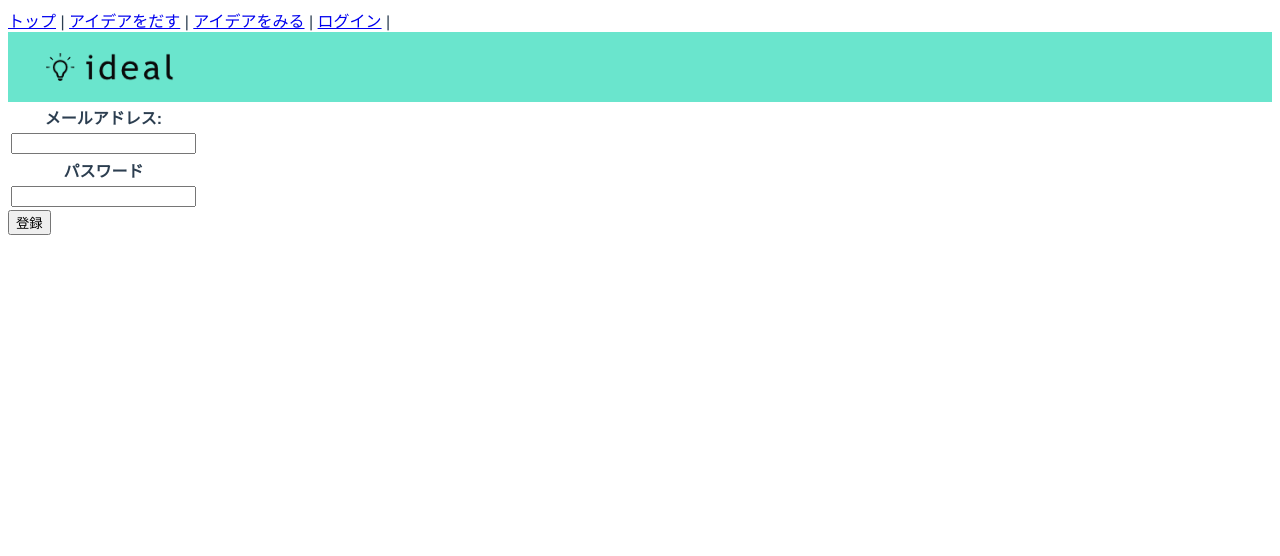
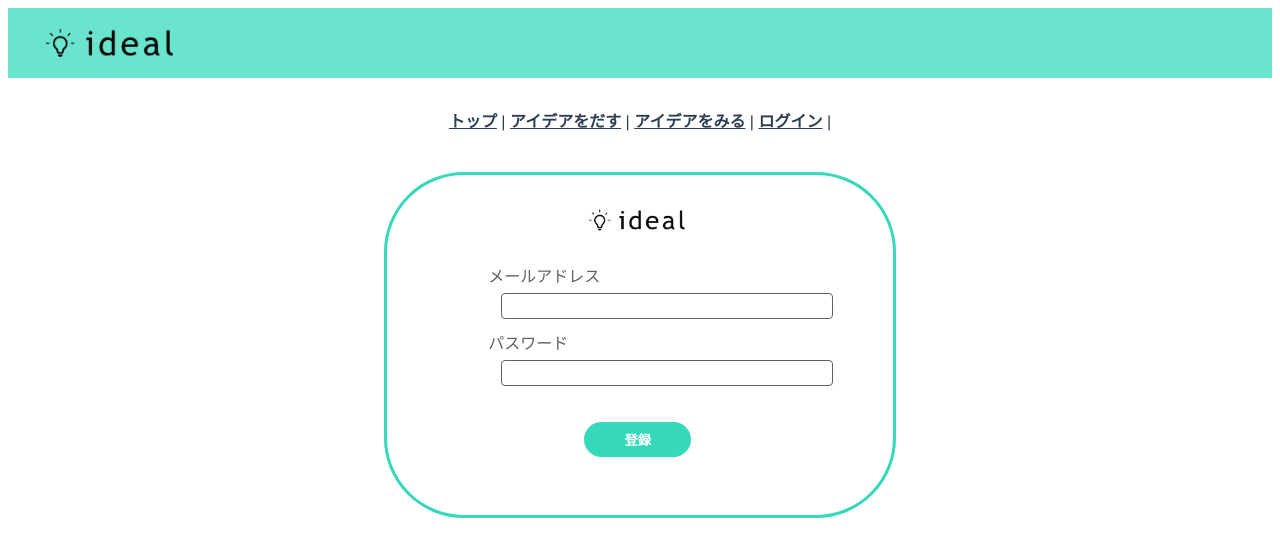
Before and after one commit to sisosyunya/ideal, a Vue app: page /signup in a window 1280 px wide. Shown: the top 556 px of the page. Built offline with nearby package versions, Linux system fonts and the light colour scheme.

Commit message:
サインアップ画面が完成しました

```diff
--- a/src/views/Login.vue
+++ b/src/views/Login.vue
@@ -45,7 +45,7 @@
     </div>
 
     <div>
-      <router-link to="/Signup" class="signup">新規登録</router-link>
+      <router-link to="/Signup" class="signupbtn">新規登録</router-link>
     </div>
     <div class="logout">
       <button v-on:click="log_out">ログアウト</button>
@@ -190,7 +190,7 @@ input.password {
 .googleButton {
   height: 30px;
 }
-.signup {
+.signupbtn {
   padding: 8px 40px;
   margin-top: 25px;
   margin-bottom: 100px;
--- a/src/views/Signup.vue
+++ b/src/views/Signup.vue
@@ -1,28 +1,38 @@
-
 <template>
-  <router-link to="/">トップ</router-link> |
-  <router-link to="/post">アイデアをだす</router-link> |
-  <router-link to="/home">アイデアをみる</router-link> |
-  <router-link to="/login">ログイン</router-link> |
   <div class="atama">
     <img class="icon" src="../assets/icon.png" />
   </div>
-  <div class="sign">
-    <table>
+  <div id="nav">
+    <router-link to="/">トップ</router-link> |
+    <router-link to="/post">アイデアをだす</router-link> |
+    <router-link to="/home">アイデアをみる</router-link> |
+    <router-link to="/login">ログイン</router-link> |
+  </div>
+
+  <div class="signup">
+    <div class="iconArea">
+      <img class="icon2" src="../assets/icon.png" />
+    </div>
+
+    <div class="mailArea">
+      <p>メールアドレス</p>
       <tr>
-        <th>メールアドレス:</th>
+        <td>
+          <input class="email" type="email" v-model="email" />
+        </td>
       </tr>
+    </div>
+
+    <div class="passwordArea">
+      <p>パスワード</p>
       <tr>
-        <td><input type="email" v-model="email" /></td>
+        <td>
+          <input class="password" type="password" v-model="password" />
+        </td>
       </tr>
-      <tr>
-        <th>パスワード</th>
-      </tr>
-      <td>
-        <input type="password" v-model="password" />
-      </td>
-    </table>
-    <button v-on:click="doSignup">登録</button>
+    </div>
+
+    <button class="btn" v-on:click="doSignup">登録</button>
   </div>
 </template>
 <script>
@@ -35,7 +45,7 @@ export default {
         .then(() => {
           alert("登録完了");
         })
-        .catch(function (error) {
+        .catch(function(error) {
           //失敗の処理
           var errorCode = error.code;
           var errorMessage = error.message;
@@ -48,5 +58,62 @@ export default {
 };
 </script>
 
-<style lang="scss" scoped>
+<style coped>
+.signup {
+  width: 40%;
+  height: 340px;
+  border: solid;
+  border-color: #36d9ba;
+  border-radius: 80px;
+  margin-right: auto;
+  margin-left: auto;
+  margin-top: 10px;
+  margin-bottom: 50px;
+}
+.iconArea {
+  height: 53px;
+  margin-left: 40%;
+  margin-top: 30px;
+  margin-bottom: 2px;
+}
+.icon2 {
+  height: 30px;
+}
+p {
+  font-weight: 550;
+  font-size: 16px;
+  color: #606060;
+  margin-left: 20%;
+  margin-top: 5px;
+  margin-bottom: 5px;
+}
+input {
+  border: 1px solid #606060;
+  border-color: #606060;
+  border-radius: 4px;
+  margin-left: 34%;
+  margin-bottom: 5px;
+}
+input.email {
+  padding: 5px 10px;
+  font-size: 12px;
+  width: 310px;
+}
+input.password {
+  padding: 5px 10px;
+  font-size: 12px;
+  width: 310px;
+}
+.btn {
+  padding: 8px 40px;
+  margin-left: 39%;
+  margin-top: 30px;
+  margin-bottom: 20px;
+  border-radius: 30px;
+  font-weight: 600;
+  color: #ffffff;
+  background-color: #36d9ba;
+  border: none;
+  transition: 0.3s;
+}
 </style>
```
